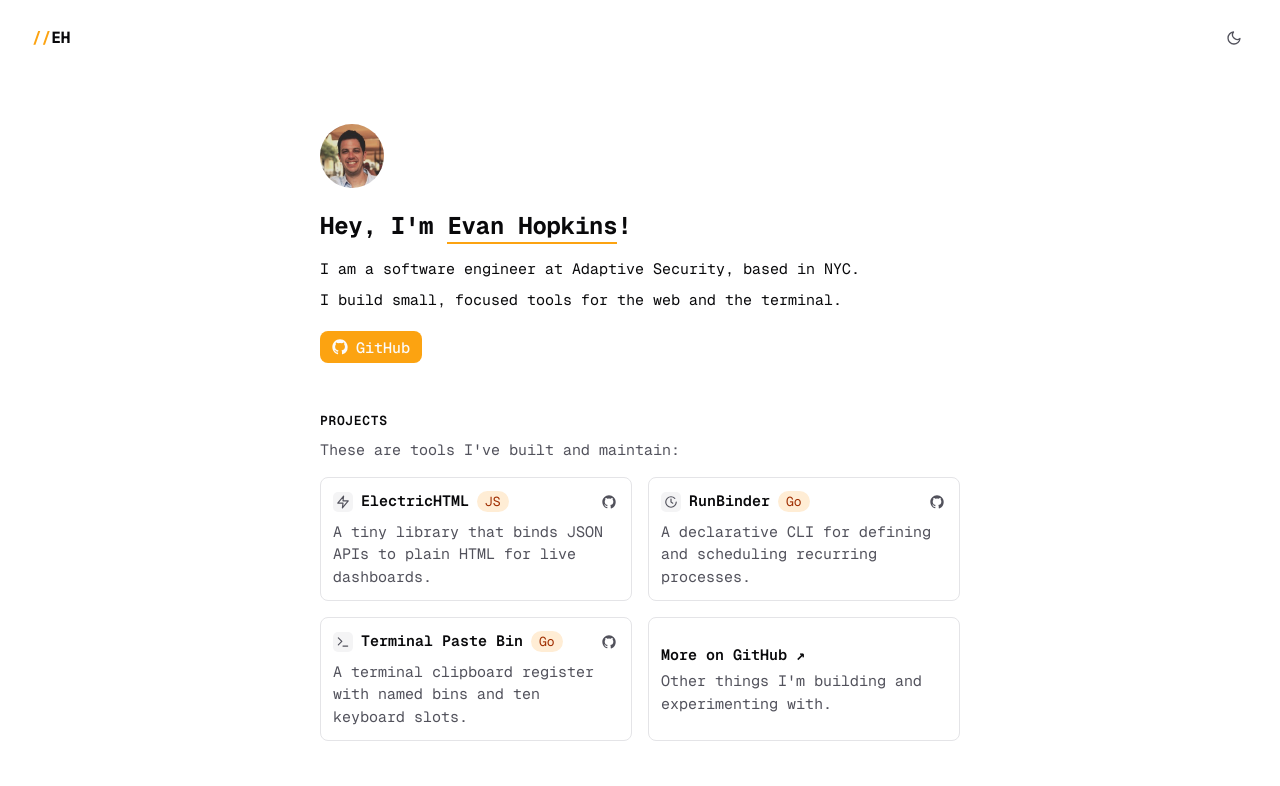
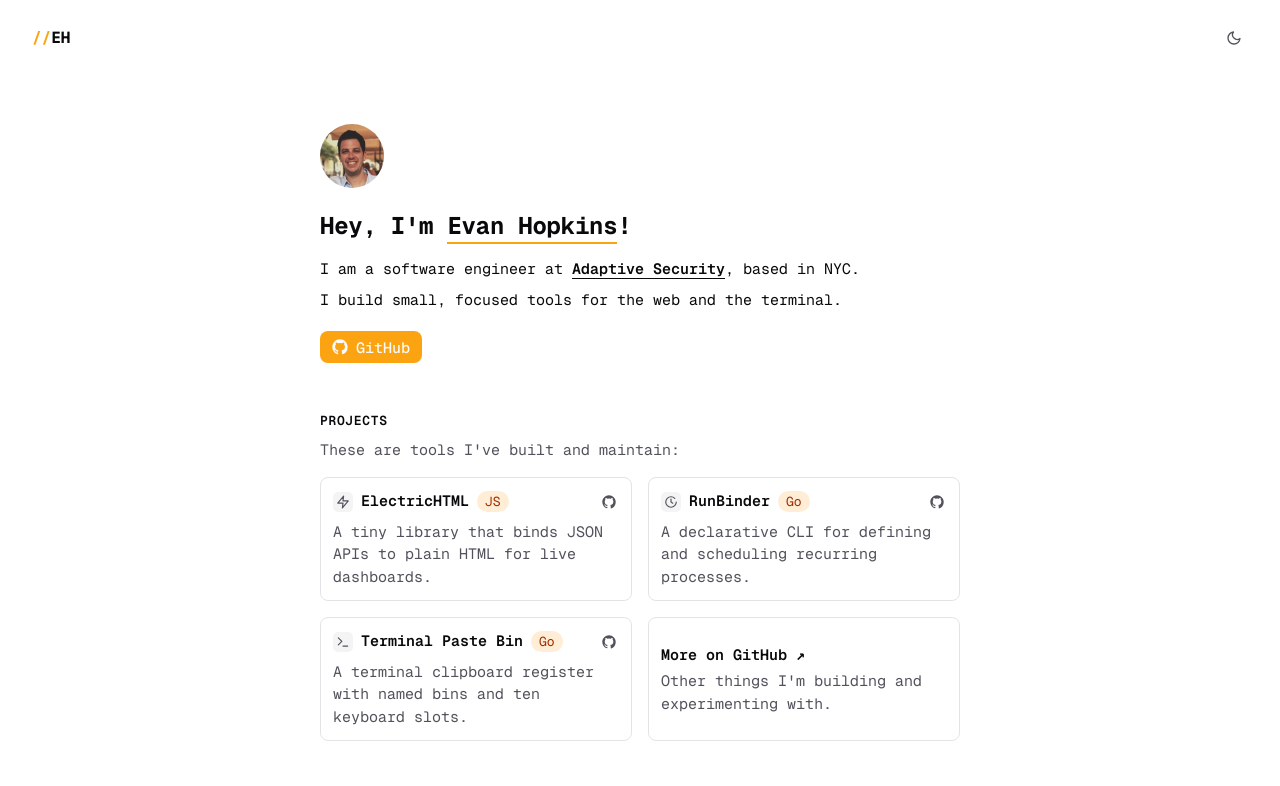
Before and after one commit to evanjhopkins/evanjhopkins.com, a plain HTML site: page index.html in a window 1280 px wide. Shown: the top 786 px of the page. Drawn offline with nearby package versions, Linux system fonts and the light colour scheme.

Commit message:
Link Adaptive Security in the bio
Amp-Thread-ID: https://ampcode.com/threads/T-01a1e0f9-3b04-71cc-83ab-34c8ac001aab
Co-authored-by: Amp <amp@ampcode.com>

```diff
--- a/assets/site.css
+++ b/assets/site.css
@@ -133,6 +133,17 @@ h1 .name {
 
 .intro p + p {
   margin-top: 8px;
+}
+
+.intro a {
+  font-weight: 600;
+  text-decoration: underline;
+  text-decoration-thickness: 1px;
+  text-underline-offset: 4px;
+}
+
+.intro a:hover {
+  color: var(--primary);
 }
 
 .actions {
--- a/index.html
+++ b/index.html
@@ -77,7 +77,10 @@
       <h1>Hey, I'm <span class="name">Evan Hopkins</span>!</h1>
 
       <div class="intro">
-        <p>I am a software engineer at Adaptive Security, based in NYC.</p>
+        <p>
+          I am a software engineer at
+          <a href="https://www.adaptivesecurity.com/">Adaptive Security</a>, based in NYC.
+        </p>
         <p>I build small, focused tools for the web and the terminal.</p>
       </div>
 
```
